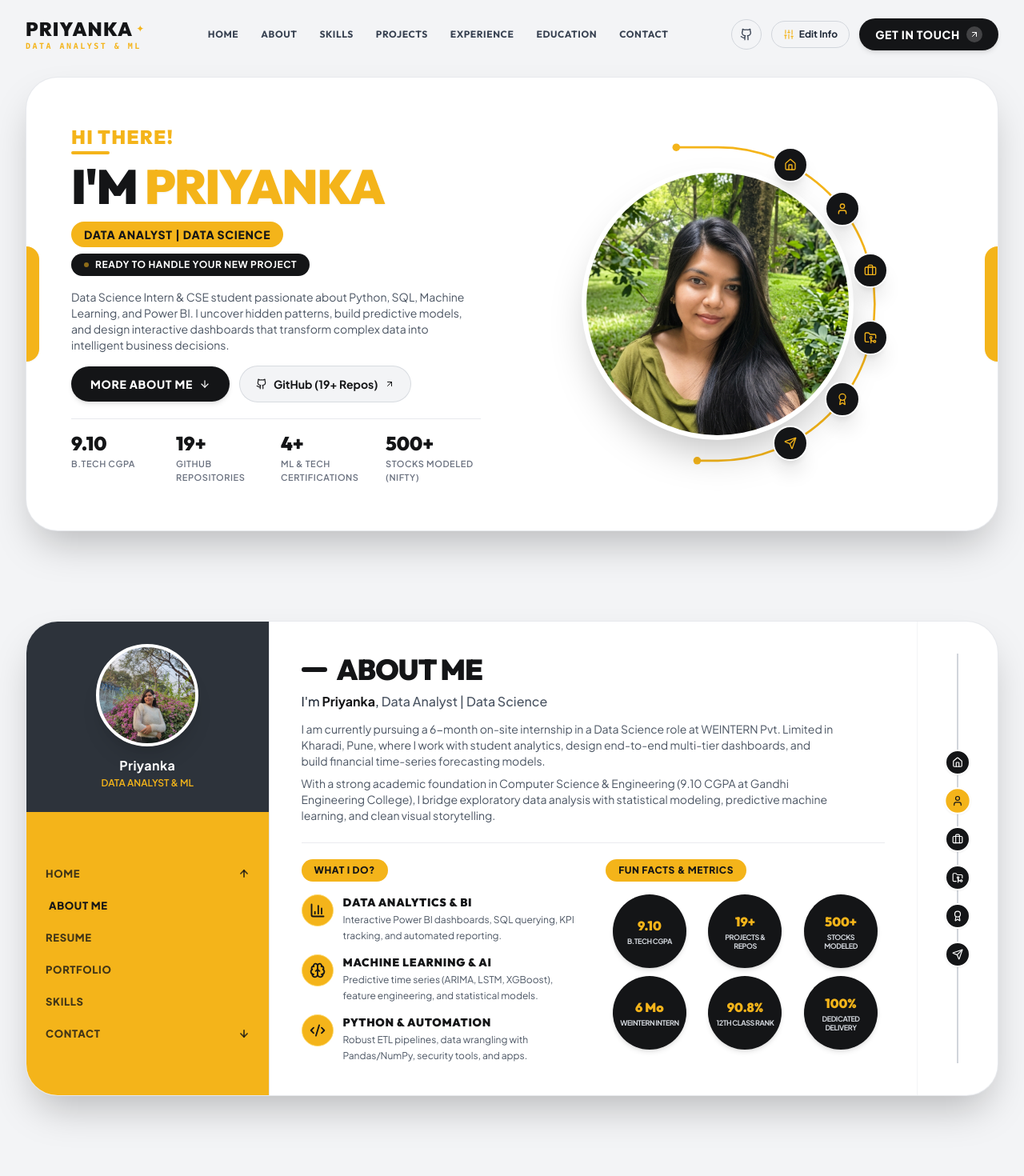
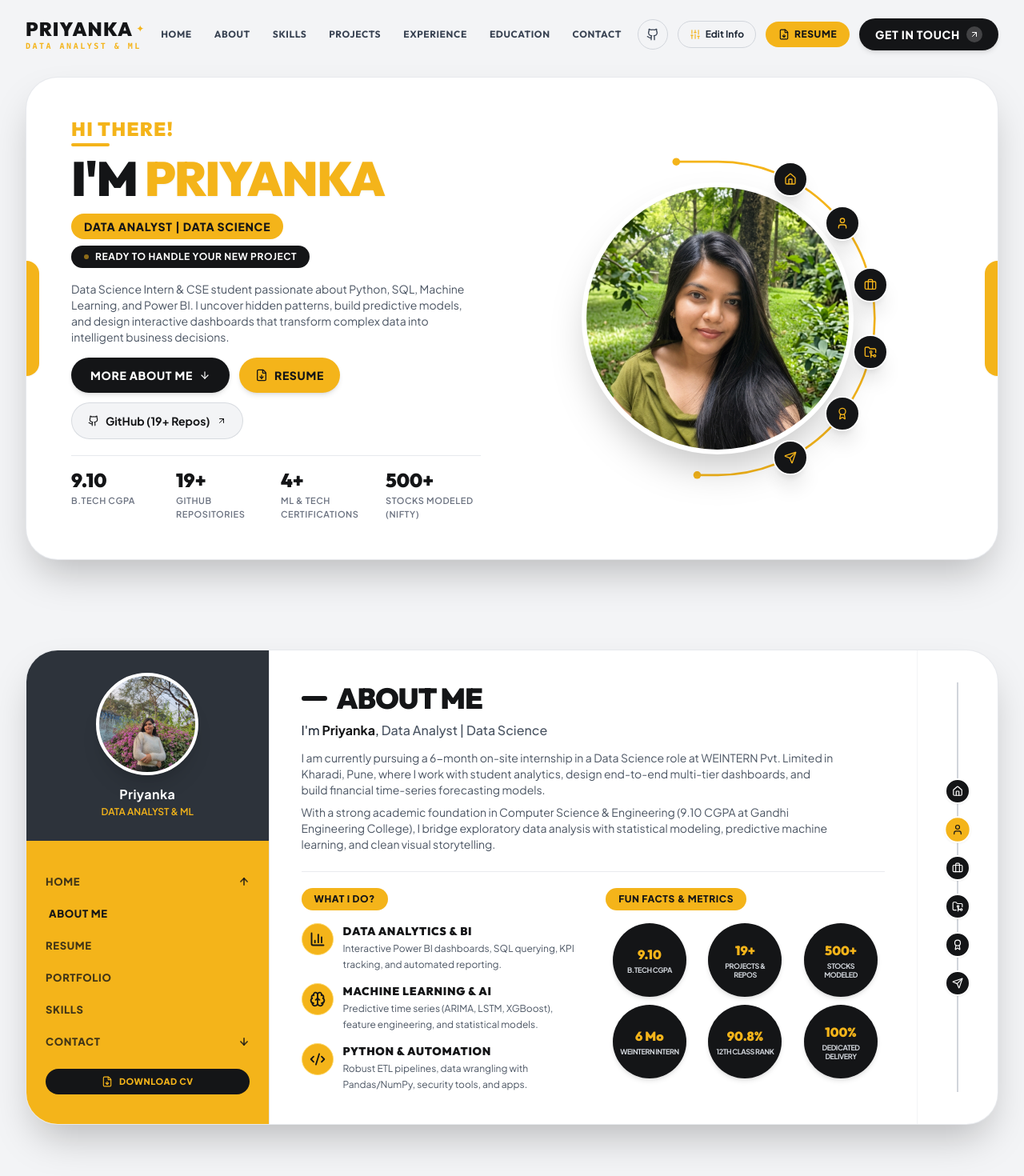
Before and after one commit to priyanka-r-s/My_Portfolio, a React (Vite) app: page / in a window 1280 px wide. Shown: the top 1470 px of the page at 80% size. Built offline with nearby package versions, Linux system fonts and the light colour scheme; the HTML template or start-up script is replaced by a standard one.

Commit message:
New Features add

```diff
--- a/src/App.tsx
+++ b/src/App.tsx
@@ -23,6 +23,7 @@ export function App() {
         parsed.aboutPortrait = initialPortfolioData.aboutPortrait;
         parsed.contactPortrait = initialPortfolioData.contactPortrait;
         parsed.projects = initialPortfolioData.projects;
+        parsed.resumeUrl = initialPortfolioData.resumeUrl;
         return parsed;
       } catch {
         return initialPortfolioData;
--- a/src/components/AboutSection.tsx
+++ b/src/components/AboutSection.tsx
@@ -11,6 +11,7 @@ import {
   Code2,
   ArrowUp,
   ArrowDown,
+  FileDown,
 } from 'lucide-react';
 import { PortfolioData } from '../types/portfolio';
 
@@ -104,6 +105,17 @@ export const AboutSection: React.FC<AboutSectionProps> = ({ data }) => {
                 {item.icon && <item.icon className="w-3.5 h-3.5 stroke-[3]" />}
               </a>
             ))}
+            {data.resumeUrl && (
+              <a
+                href={data.resumeUrl}
+                download="Priyanka_Resume.pdf"
+                className="mt-2 flex items-center justify-center gap-2 py-2 px-3 rounded-full bg-[#141517] text-[#F4B41A] hover:bg-black text-[11px] font-black tracking-wider uppercase shadow-xs transition-colors"
+                title="Download Resume (PDF)"
+              >
+                <FileDown className="w-3.5 h-3.5" />
+                <span>Download CV</span>
+              </a>
+            )}
           </div>
         </div>
 
--- a/src/components/CustomizerDrawer.tsx
+++ b/src/components/CustomizerDrawer.tsx
@@ -91,6 +91,19 @@ export const CustomizerDrawer: React.FC<CustomizerDrawerProps> = ({
                 value={data.aboutPortrait}
                 onChange={(e) => handleChange('aboutPortrait', e.target.value)}
                 placeholder="https://... image link"
+                className="w-full px-3 py-2 rounded-xl bg-white border border-gray-300 text-xs focus:outline-none focus:border-[#F4B41A]"
+              />
+            </div>
+
+            <div>
+              <label className="font-bold text-gray-700 block mb-1 uppercase tracking-wider">
+                Resume PDF File / Link
+              </label>
+              <input
+                type="text"
+                value={data.resumeUrl || ''}
+                onChange={(e) => handleChange('resumeUrl', e.target.value)}
+                placeholder="/Priyanka_Resume.pdf"
                 className="w-full px-3 py-2 rounded-xl bg-white border border-gray-300 text-xs focus:outline-none focus:border-[#F4B41A]"
               />
             </div>
--- a/src/components/ExperienceEducationSection.tsx
+++ b/src/components/ExperienceEducationSection.tsx
@@ -7,6 +7,7 @@ import {
   MapPin,
   CheckCircle2,
   Trophy,
+  FileDown,
 } from 'lucide-react';
 import { PortfolioData } from '../types/portfolio';
 
@@ -30,6 +31,18 @@ export const ExperienceEducationSection: React.FC<ExperienceEducationSectionProp
           RESUME & <span className="text-[#F4B41A]">EXPERIENCE</span>
         </h2>
         <div className="w-12 h-1 bg-[#F4B41A] mx-auto mt-2 rounded-full" />
+        {data.resumeUrl && (
+          <div className="mt-4">
+            <a
+              href={data.resumeUrl}
+              download="Priyanka_Resume.pdf"
+              className="inline-flex items-center gap-2 px-6 py-2.5 rounded-full bg-[#141517] text-white hover:bg-[#F4B41A] hover:text-[#141517] text-xs font-black uppercase tracking-wider transition-all duration-300 shadow-md hover:shadow-lg group"
+            >
+              <FileDown className="w-4 h-4 text-[#F4B41A] group-hover:text-[#141517] group-hover:translate-y-0.5 transition-all" />
+              <span>Download Official Resume (PDF)</span>
+            </a>
+          </div>
+        )}
       </div>
 
       <div className="grid grid-cols-1 lg:grid-cols-12 gap-6 lg:gap-8">
--- a/src/components/Footer.tsx
+++ b/src/components/Footer.tsx
@@ -1,5 +1,5 @@
 import React from 'react';
-import { Mail, Phone, MapPin } from 'lucide-react';
+import { Mail, Phone, MapPin, FileDown } from 'lucide-react';
 import { GithubIcon } from './icons/GithubIcon';
 import { PortfolioData } from '../types/portfolio';
 
@@ -96,6 +96,18 @@ export const Footer: React.FC<FooterProps> = ({ data }) => {
                   Education & Certs
                 </a>
               </li>
+              {data.resumeUrl && (
+                <li>
+                  <a
+                    href={data.resumeUrl}
+                    download="Priyanka_Resume.pdf"
+                    className="text-[#F4B41A] hover:underline font-bold flex items-center gap-1.5 pt-1"
+                  >
+                    <FileDown className="w-3.5 h-3.5" />
+                    <span>Download Resume (PDF)</span>
+                  </a>
+                </li>
+              )}
             </ul>
           </div>
 
--- a/src/components/HeroSection.tsx
+++ b/src/components/HeroSection.tsx
@@ -8,6 +8,7 @@ import {
   Send,
   ArrowDown,
   ArrowUpRight,
+  FileDown,
 } from 'lucide-react';
 import { GithubIcon } from './icons/GithubIcon';
 import { PortfolioData } from '../types/portfolio';
@@ -86,6 +87,18 @@ export const HeroSection: React.FC<HeroSectionProps> = ({ data }) => {
                 <span>MORE ABOUT ME</span>
                 <ArrowDown className="w-3.5 h-3.5 group-hover:translate-y-0.5 transition-transform" />
               </a>
+
+              {data.resumeUrl && (
+                <a
+                  href={data.resumeUrl}
+                  download="Priyanka_Resume.pdf"
+                  className="px-5 py-2.5 sm:py-3 rounded-full bg-[#F4B41A] text-[#141517] text-xs sm:text-sm font-black uppercase tracking-wider hover:bg-yellow-400 transition-all duration-300 shadow-md hover:shadow-lg flex items-center gap-2 group"
+                  title="Download Resume (PDF)"
+                >
+                  <FileDown className="w-4 h-4 group-hover:translate-y-0.5 transition-transform" />
+                  <span>RESUME</span>
+                </a>
+              )}
 
               <a
                 href={data.socials.github}
--- a/src/components/Navbar.tsx
+++ b/src/components/Navbar.tsx
@@ -1,5 +1,5 @@
 import React, { useState, useEffect } from 'react';
-import { Menu, X, ArrowUpRight, Sliders } from 'lucide-react';
+import { Menu, X, ArrowUpRight, Sliders, FileDown } from 'lucide-react';
 import { GithubIcon } from './icons/GithubIcon';
 import { PortfolioData } from '../types/portfolio';
 
@@ -89,6 +89,18 @@ export const Navbar: React.FC<NavbarProps> = ({ data, onOpenCustomizer }) => {
               </button>
             )}
 
+            {data.resumeUrl && (
+              <a
+                href={data.resumeUrl}
+                download="Priyanka_Resume.pdf"
+                className="inline-flex items-center gap-1.5 px-4 py-2 text-xs font-black uppercase tracking-wider rounded-full bg-[#F4B41A] text-[#141517] hover:bg-yellow-400 transition-all duration-300 shadow-xs group"
+                title="Download Resume (PDF)"
+              >
+                <FileDown className="w-3.5 h-3.5 group-hover:translate-y-0.5 transition-transform" />
+                <span>Resume</span>
+              </a>
+            )}
+
             <a
               href="#contact"
               className="inline-flex items-center gap-2 px-5 py-2.5 rounded-full bg-[#141517] text-white text-xs sm:text-sm font-black uppercase tracking-wider hover:bg-[#F4B41A] hover:text-[#141517] transition-all duration-300 shadow-md hover:shadow-lg group"
@@ -147,6 +159,17 @@ export const Navbar: React.FC<NavbarProps> = ({ data, onOpenCustomizer }) => {
               <GithubIcon className="w-4 h-4" />
               <span>Visit GitHub (19 Repos)</span>
             </a>
+            {data.resumeUrl && (
+              <a
+                href={data.resumeUrl}
+                download="Priyanka_Resume.pdf"
+                onClick={() => setMobileMenuOpen(false)}
+                className="w-full flex items-center justify-center gap-2 py-2.5 rounded-full bg-[#F4B41A] text-[#141517] text-xs font-black uppercase tracking-wider shadow-xs"
+              >
+                <FileDown className="w-4 h-4" />
+                <span>Download Resume (PDF)</span>
+              </a>
+            )}
             <a
               href="#contact"
               onClick={() => setMobileMenuOpen(false)}
--- a/src/data/portfolioData.ts
+++ b/src/data/portfolioData.ts
@@ -362,4 +362,5 @@ export const initialPortfolioData: PortfolioData = {
     linkedin: 'https://www.linkedin.com/in/priyanka-rani-sahu',
     email: 'sahuranipriyanka56@gmail.com',
   },
+  resumeUrl: '/Priyanka_Resume.pdf',
 };
--- a/src/types/portfolio.ts
+++ b/src/types/portfolio.ts
@@ -105,4 +105,5 @@ export interface PortfolioData {
     linkedin: string;
     email: string;
   };
+  resumeUrl?: string;
 }
```
Also changed, not shown: 1 other file (tests, documents, lock files or other folders).
